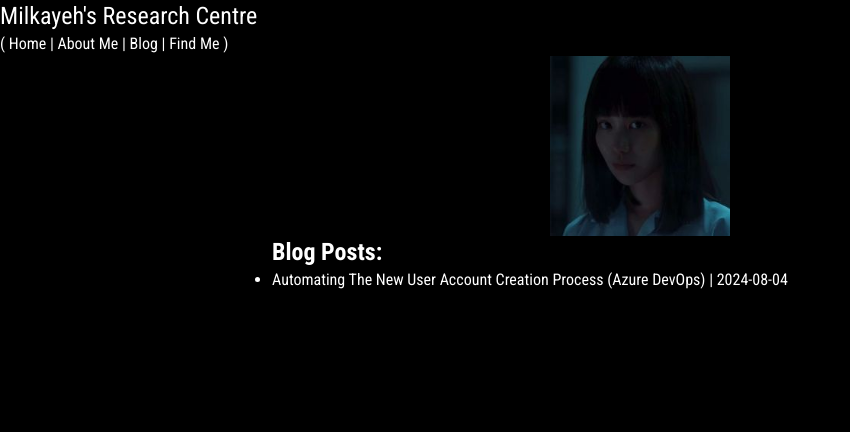
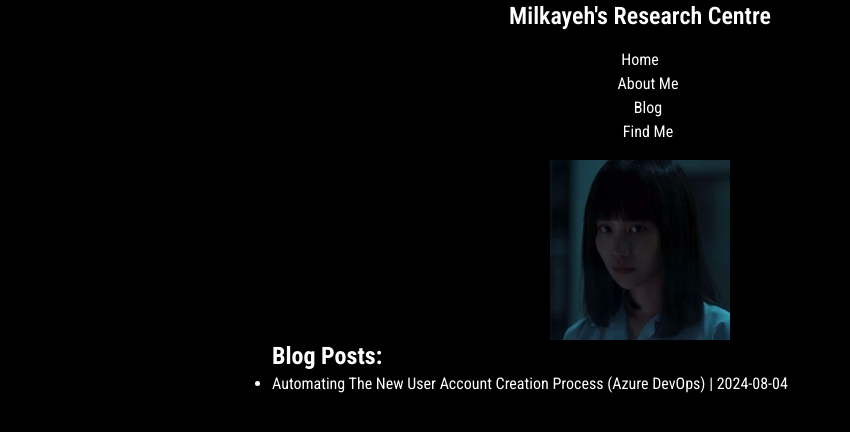
Before and after one commit to Milkayeh/Milkayeh.github.io, a Next.js app: page /blog in a window 1280 px wide. Shown: the top 432 px of the page, without its empty margins (0-850 px from the left). Built offline with nearby package versions, Linux system fonts and the light colour scheme.

Commit message:
Tailwind adjustments

```diff
--- a/Components/Header.jsx
+++ b/Components/Header.jsx
@@ -8,33 +8,33 @@ const Header = () => {
     return (
         <header>
             <div className='py-5 px-5 md:px-12 lg:px-28'>
-                <div className='items-center text-center'>
-                <span className="ml-3 text-2xl font-semibold">Milkayeh&#39;s Research Centre</span>  </div>
-
+                <div className='flex justify-center'>
+                    <span className="text-2xl font-semibold">Milkayeh&#39;s Research Centre</span>
+                </div>
 
                 {/* Navbar */}
-                <nav className="text-center ">
-                        <ul>
+                <nav className="text-center mt-4">
+                    <ul className="inline-flex space-x-4">
                         <li>
-                                <a> ( </a>
                             <Link href="/" className="hover:text-blue-600 transition-colors duration-200">Home</Link>
-                                <a> | </a>
+                        </li>
+                        <li>
                             <Link href="/about" className="hover:text-blue-600 transition-colors duration-200">About Me</Link>
-                                <a> | </a>
+                        </li>
+                        <li>
                             <Link href="/blog" className="hover:text-blue-600 transition-colors duration-200">Blog</Link>
-                                <a> | </a>
+                        </li>
+                        <li>
                             <Link href="/contact" className="hover:text-blue-600 transition-colors duration-200">Find Me</Link>
-                                <a> ) </a>
                         </li>
                     </ul>
-
                 </nav>
 
-
-                <div style={{ display: 'flex', justifyContent: 'center' }}> <Image src={assets.main} width={180} alt='' className='w-[130px] sm:w-auto'/> </div>
+                <div className="flex justify-center mt-4">
+                    <Image src={assets.main} width={180} alt='' className='w-[130px] sm:w-auto'/>
+                </div>
                 {/* Empty div for spacing */}
-                <div className="w-50 "></div>
-
+                <div className="w-50"></div>
             </div>
         </header>
     )
--- a/app/globals.css
+++ b/app/globals.css
@@ -6,3 +6,14 @@ body {
   background-color: black;
   color: #FFFFFF
 }
+
+.flex { display: flex; }
+.justify-center { justify-content: center; }
+.space-x-4 > :not([hidden]) ~ :not([hidden]) { --tw-space-x-reverse: 0; margin-right: calc(1rem * var(--tw-space-x-reverse)); margin-left: calc(1rem * calc(1 - var(--tw-space-x-reverse))); }
+.mt-4 { margin-top: 1rem; }
+.text-center { text-align: center; }
+.text-2xl { font-size: 1.5rem; }
+.font-semibold { font-weight: 600; }
+.transition-colors { transition-property: color; }
+.duration-200 { transition-duration: 200ms; }
+.hover\:text-blue-600:hover { color: #2563eb; }
```
Lines whose indentation alone changed are shown as unchanged.
